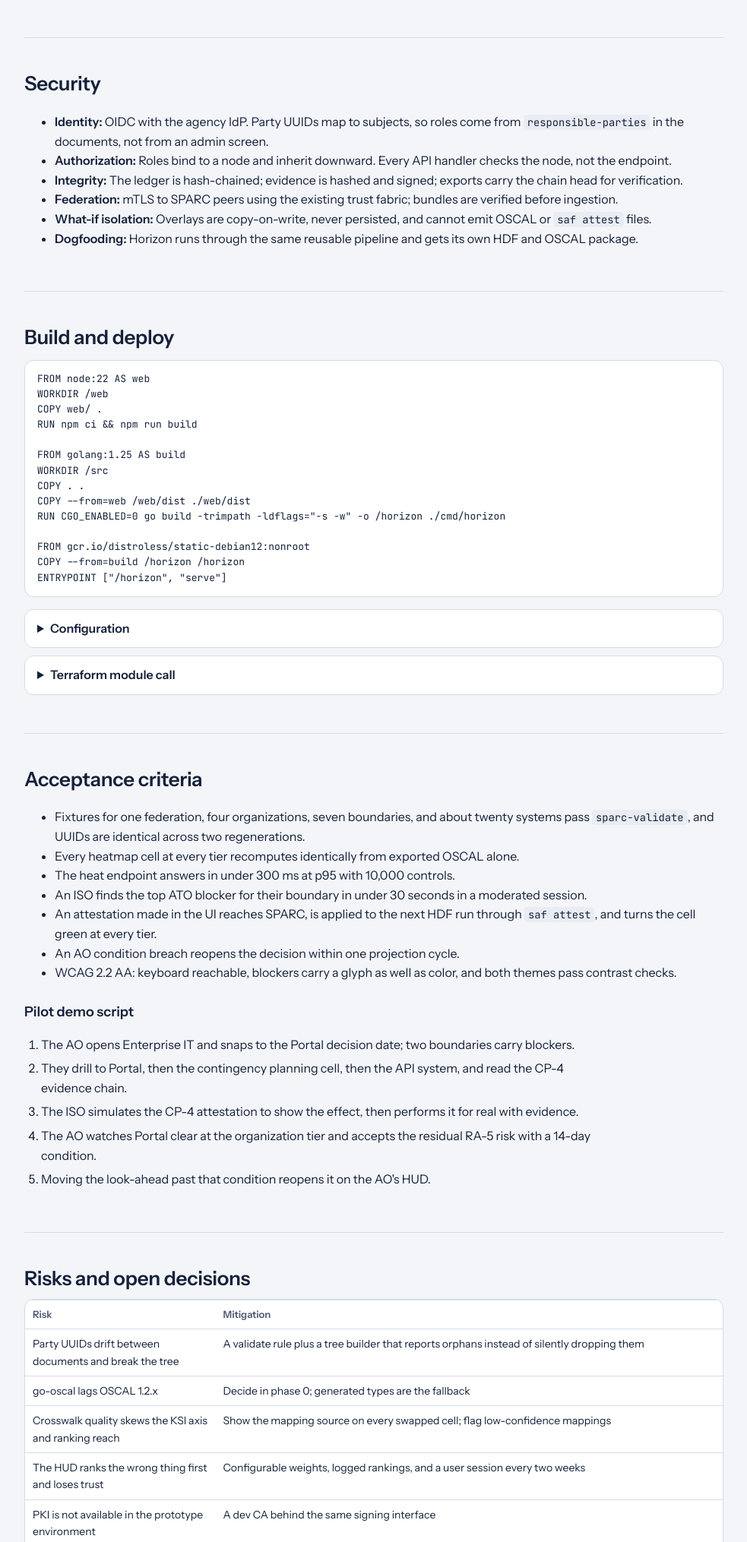
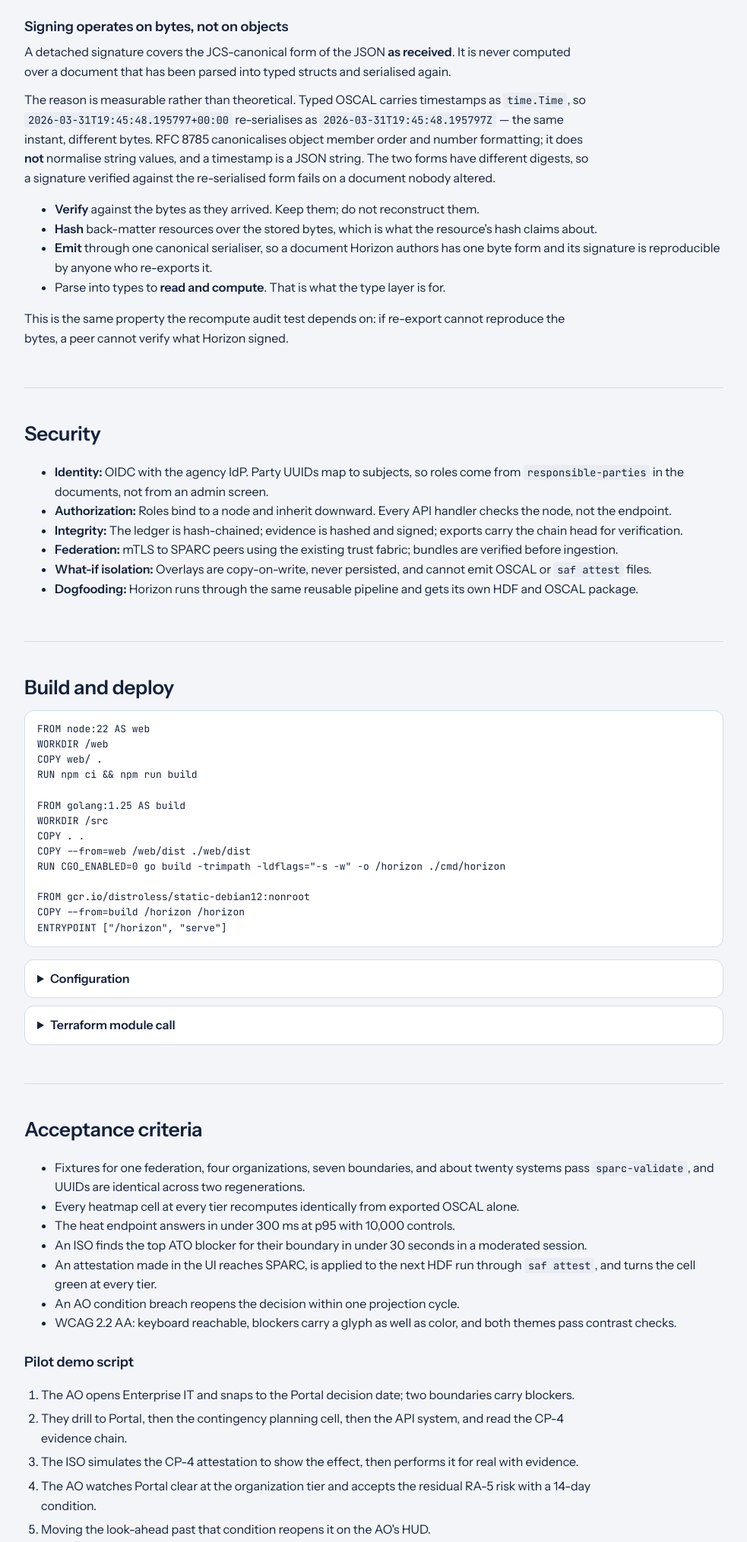
Before and after one commit to risk-sentinel/sparc-horizon, a plain HTML site: page demo/full-plan.html in a window 1280 px wide. Shown: the part 7561-9591 px from the top of the page at 76% size, without its empty margins (148-1131 px from the left). Drawn offline with Linux system fonts and the light colour scheme.

Commit message:
Decide the OSCAL type layer: go-oscal, pinned
The premise the docs carried is out of date. go-oscal v0.7.1 ships
oscal-1-2-1 and oscal-1-2-2 type packages, and all seven models Horizon
reads are present, so "go-oscal lags OSCAL 1.2.x" is retired rather than
mitigated.

The test was round-trip fidelity, not compilation. The audit test is that
every cell recomputes identically from exported OSCAL alone, so a type
layer that silently drops a field breaks it the first time anyone needs
that field. Five real documents were unmarshalled into the typed structs,
marshalled back, and diffed path by path against the source: both of this
repository's OSCAL documents round-trip losslessly, and the three AWS Labs
documents — including a 903 KB, 452-control catalog — differ in exactly
one field. A second strict decode rejecting unknown fields found none in
any of the five, which is the stronger result: the types are complete
against real documents, not merely against the schema.

The documented fallback turned out not to be an alternative. go-oscal is
itself a JSON-schema-to-Go-types generator, so "generate from the NIST
schemas" means running the same generator and owning regeneration on
every OSCAL bump, for no fidelity gain.

The one difference is worth more than the decision. Timestamps normalise
through time.Time: +00:00 becomes Z, the same instant in different bytes.
JCS canonicalises object member order and number formatting but not
string values, and a timestamp is a JSON string — so parsing a signed
document and serialising it again changes its digest, and verification
fails on a document nobody altered. docs/06 now states the rule:
signatures cover the bytes as received, types are for reading and
computing. That requirement carries into the signing and federation
phases.

Recorded honestly: only three of seven models were exercised against real
documents. SSP, profile and POA&M have no fixtures yet, and SSP is the one
Horizon depends on most, so the probe re-runs against the fixture
federation before any code is built on this.

Closes #26
Refs #15, #21, #25

```diff
--- a/demo/full-plan.html
+++ b/demo/full-plan.html
@@ -297,7 +297,7 @@ footer{padding:28px 0 60px;color:var(--ink-3);font-size:13px}
  <details><summary>Dependency choices</summary><div>
   <table>
    <tr><th>Need</th><th>Choice</th><th>Why</th></tr>
-   <tr><td>OSCAL types</td><td><code>defenseunicorns/go-oscal</code></td><td>Maintained Go structs. Confirm 1.2.x coverage in phase 0; fall back to types generated from the NIST JSON schemas.</td></tr>
+   <tr><td>OSCAL types</td><td><code>defenseunicorns/go-oscal</code>, pinned</td><td><b>Decided in P0.</b> v0.7.1 ships <code>oscal-1-2-1</code> and <code>oscal-1-2-2</code>; all seven models Horizon reads are present. Five real documents round-trip losslessly apart from timestamp normalisation, and none contained a field the types do not model. The &ldquo;generate from the NIST schemas&rdquo; fallback is the same generator self-hosted, so it buys no fidelity. <b>Parse for reading, never to reproduce a signed document:</b> hash and verify the received bytes</td></tr>
    <tr><td>HDF types</td><td>Generated from the HDF v3 JSON schema</td><td>Only needed to read raw HDF from back-matter for provenance views.</td></tr>
    <tr><td>Storage</td><td><code>modernc.org/sqlite</code>, Postgres optional</td><td>Pure Go, so <code>CGO_ENABLED=0</code> and a static binary.</td></tr>
    <tr><td>HTTP</td><td><code>go-chi/chi</code></td><td>Standard <code>net/http</code> handlers, small surface.</td></tr>
@@ -451,6 +451,16 @@ func Roll(kids []Agg) (a Agg) {
   <li><b>Expired.</b> Confidence decays toward the expiry date; at expiry the control is down and the cycle restarts.</li>
  </ol>
  <p>AO decisions follow the same path. Accepting a risk sets it to <code>deviation-approved</code> with a <code>risk-log</code> entry by the AO party and the <code>condition-expires</code> and <code>trigger</code> props. A breached trigger reopens the risk and puts it back on the AO's HUD.</p>
+ <h3>Signing operates on bytes, not on objects</h3>
+ <p>A detached signature covers the JCS-canonical form of the JSON <b>as received</b>. It is never computed over a document that has been parsed into typed structs and serialised again.</p>
+ <p>The reason is measurable rather than theoretical. Typed OSCAL carries timestamps as <code>time.Time</code>, so <code>2026-03-31T19:45:48.195797+00:00</code> re-serialises as <code>2026-03-31T19:45:48.195797Z</code> &mdash; the same instant, different bytes. RFC 8785 canonicalises object member order and number formatting; it does <b>not</b> normalise string values, and a timestamp is a JSON string. The two forms have different digests, so a signature verified against the re-serialised form fails on a document nobody altered.</p>
+ <ul>
+  <li><b>Verify</b> against the bytes as they arrived. Keep them; do not reconstruct them.</li>
+  <li><b>Hash</b> back-matter resources over the stored bytes, which is what the resource's hash claims about.</li>
+  <li><b>Emit</b> through one canonical serialiser, so a document Horizon authors has one byte form and its signature is reproducible by anyone who re-exports it.</li>
+  <li>Parse into types to <b>read and compute</b>. That is what the type layer is for.</li>
+ </ul>
+ <p>This is the same property the recompute audit test depends on: if re-export cannot reproduce the bytes, a peer cannot verify what Horizon signed.</p>
 </section>
 
 <section id="sec" aria-labelledby="sec-h">
@@ -531,7 +541,8 @@ ENTRYPOINT ["/horizon", "serve"]</code></pre>
  <div class="tbl"><table>
   <tr><th>Risk</th><th>Mitigation</th></tr>
   <tr><td>Party UUIDs drift between documents and break the tree</td><td>A validate rule plus a tree builder that reports orphans instead of silently dropping them</td></tr>
-  <tr><td>go-oscal lags OSCAL 1.2.x</td><td>Decide in phase 0; generated types are the fallback</td></tr>
+  <tr><td><s>go-oscal lags OSCAL 1.2.x</s> &mdash; <b>not true as of v0.7.1</b></td><td>Retired. Decided in P0: adopt <code>go-oscal</code>, pinned. It ships the 1.2.x type packages and all five documents tested round-trip with no unknown fields</td></tr>
+  <tr><td>A signature fails on a document nobody tampered with</td><td>Typed OSCAL normalises timestamps (<code>+00:00</code> becomes <code>Z</code>) &mdash; same instant, different bytes. JCS canonicalises member order and numbers, <b>not</b> string values, so parse-then-re-serialise changes the digest. Verify and hash over the <b>received bytes</b>, never a re-serialisation</td></tr>
   <tr><td>Crosswalk quality skews the KSI axis and ranking reach</td><td>Show the mapping source on every swapped cell; flag low-confidence mappings</td></tr>
   <tr><td>The HUD ranks the wrong thing first and loses trust</td><td>Configurable weights, logged rankings, and a user session every two weeks</td></tr>
   <tr><td>PKI is not available in the prototype environment</td><td>A dev CA behind the same signing interface</td></tr>
@@ -542,7 +553,8 @@ ENTRYPOINT ["/horizon", "serve"]</code></pre>
  </table></div>
  <h3>Decisions to make in phase 0</h3>
  <ul>
-  <li>Signature format: CMS detached, a Sigstore bundle, or JWS over canonical JSON</li>
+  <li>Signature format: CMS detached, a Sigstore bundle, or JWS over canonical JSON. Whichever is chosen, it signs the bytes as received</li>
+  <li><s>go-oscal versus types generated from the NIST JSON schemas</s> &mdash; <b>decided: <code>go-oscal</code>, pinned.</b> Re-test against the P0 fixture federation before P1 builds <code>internal/oscal</code>: SSP, profile and POA&amp;M have no fixtures yet and so were not exercised</li>
   <li>Who owns the ranking weights: each AO, or the organization</li>
   <li>When the ledger moves from SQLite to Postgres</li>
   <li>Whether decision dates live only in SSP metadata or also come from the GRC calendar</li>
```
Also changed, not shown: 4 other files.
